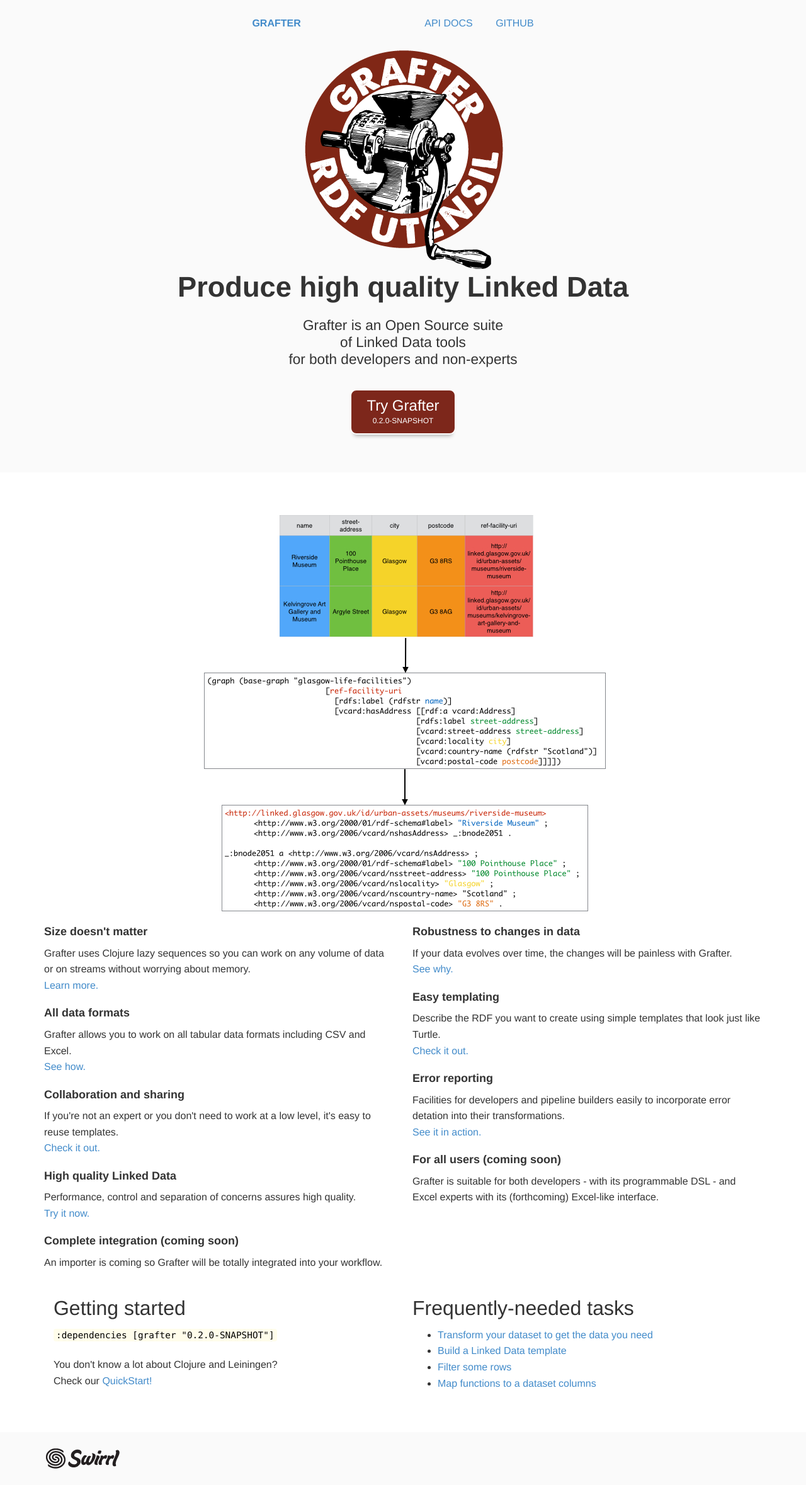
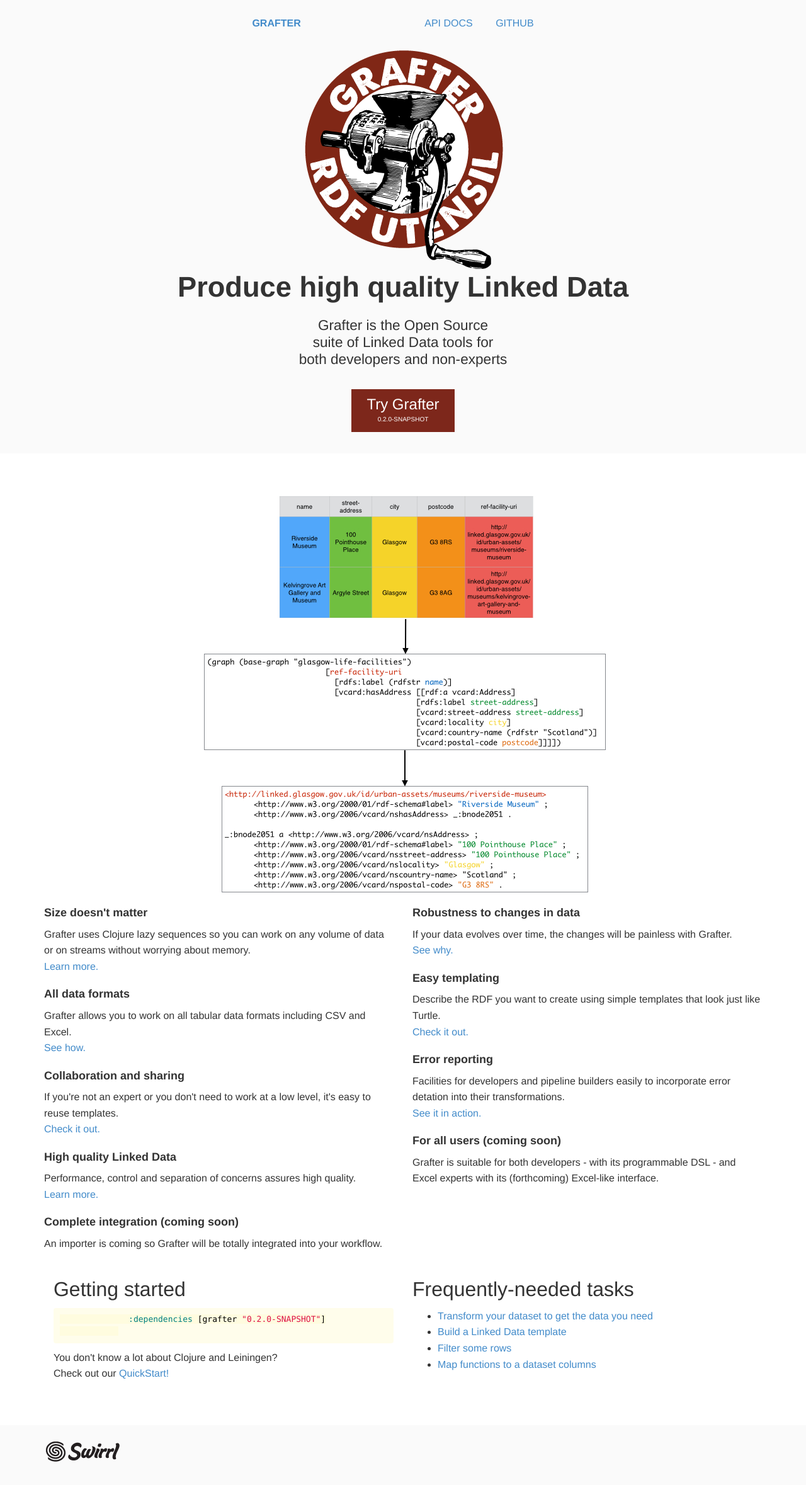
Before and after one commit to Swirrl/grafter-docs, a Jekyll site: the page built from index.html, in a window 1280 px wide. Shown: the whole page at 63% size. Built offline with Jekyll 4.4.1, drawn with Linux system fonts in a browser that asks for light colours.

Commit message:
updated CTA btn design + updated install page + fixed some links in the homepage

```diff
--- a/assets/docs.scss
+++ b/assets/docs.scss
@@ -122,19 +122,19 @@
 	margin: 24px auto;
 	text-align:center;
 	padding:12px 24px 8px 24px;
-	border-radius: 10px;
+/*	border-radius: 10px; */
 	background: #7d271b;
 	color: #fff;
 	display: inline-block;
 	font-size: 24px;
 	line-height:24px;
-	border: 2px solid white;
+	/*border: 2px solid white;
 	-webkit-box-shadow: 0 8px 6px -6px rgba(0,0,0,0.3);
 	   -moz-box-shadow: 0 8px 6px -6px rgba(0,0,0,0.3);
-	        box-shadow: 0 8px 6px -6px rgba(0,0,0,0.3);
+	        box-shadow: 0 8px 6px -6px rgba(0,0,0,0.3);*/
 	small {
 		display: block;
-		font-size: 12px;
+		font-size: 10px;
 		line-height: 24px;
 	}
 }
--- a/index.html
+++ b/index.html
@@ -1,16 +1,15 @@
 ---
 layout: home
 ---
-<div class="pmd_wrapper" style="padding-bottom:36px;">
+<div class="pmd_wrapper" style="padding-bottom:10px;">
 	<div class="pmd_row">
 		<div class="pmd_box_full" style="text-align:center;">
 			<img src="/assets/logo_transparent.png" alt="Grafter!"/>
-			<h1 style="font-weight:bold;
-			margin-bottom:0;">Produce high quality Linked Data</h1>
-			<h3>Grafter is an Open Source suite
-			<br>of Linked Data tools
-			<br>for both developers and non-experts</h3>
-			<a id="go" href="/quick-start/810_Leiningen.html">
+			<h1 style="font-weight:bold; margin-bottom:0;">Produce high quality Linked Data</h1>
+			<h3>Grafter is the Open Source
+        <br>suite of Linked Data tools for
+        <br> both developers and non-experts</h3>
+			<a id="go" href="/quick-start/810_install_grafter.html">
 				Try Grafter
 				<small>0.2.0-SNAPSHOT</small>
 			</a>
@@ -40,10 +39,10 @@
           <br><a href="/howto/1022_datasets.html">See how.</a></p>
 				<h4>Collaboration and sharing</h4>
 				<p>If you're not an expert or you don't need to work at a low level, it's easy to reuse templates.
-          <br><a href="/tutorials/941_filter_import.html">Check it out.</a></p>
+          <br><a href="/about/001_grafter_dsl.html">Check it out.</a></p>
 				<h4>High quality Linked Data</h4>
 				<p>Performance, control and separation of concerns assures high quality.
-          <br><a href="/tutorials/951_command_line.html">Try it now.</a></p>
+          <br><a href="/about/index.html">Learn more.</a></p>
 				<h4>Complete integration (coming soon)</h4>
 				<p>An importer is coming so Grafter will be totally integrated into your workflow.</p>
 			</div>
@@ -65,8 +64,10 @@
 			<div class="pmd_box_full">
         <div class="pmd_box_half">
 	        <h2>Getting started</h2>
-	          <p><code>:dependencies [grafter "0.2.0-SNAPSHOT"]</code></p>
-	          <p>You don't know a lot about Clojure and Leiningen? <br>Check our <a href="/quick-start/index.html">QuickStart!</a></p>
+            {% highlight clojure %}
+              :dependencies [grafter "0.2.0-SNAPSHOT"]
+            {% endhighlight %}
+	          <p>You don't know a lot about Clojure and Leiningen? <br>Check out our <a href="/quick-start/index.html">QuickStart!</a></p>
         </div>
 	      <div class="pmd_box_half">
 	        <h2>Frequently-needed tasks</h2>
```
Also changed, not shown: _quick-start/810_install_grafter.md (renamed from _quick-start/810_Leiningen.md, +6 -10 lines), _quick-start/830_first_steps.md (+1 -2 lines).
